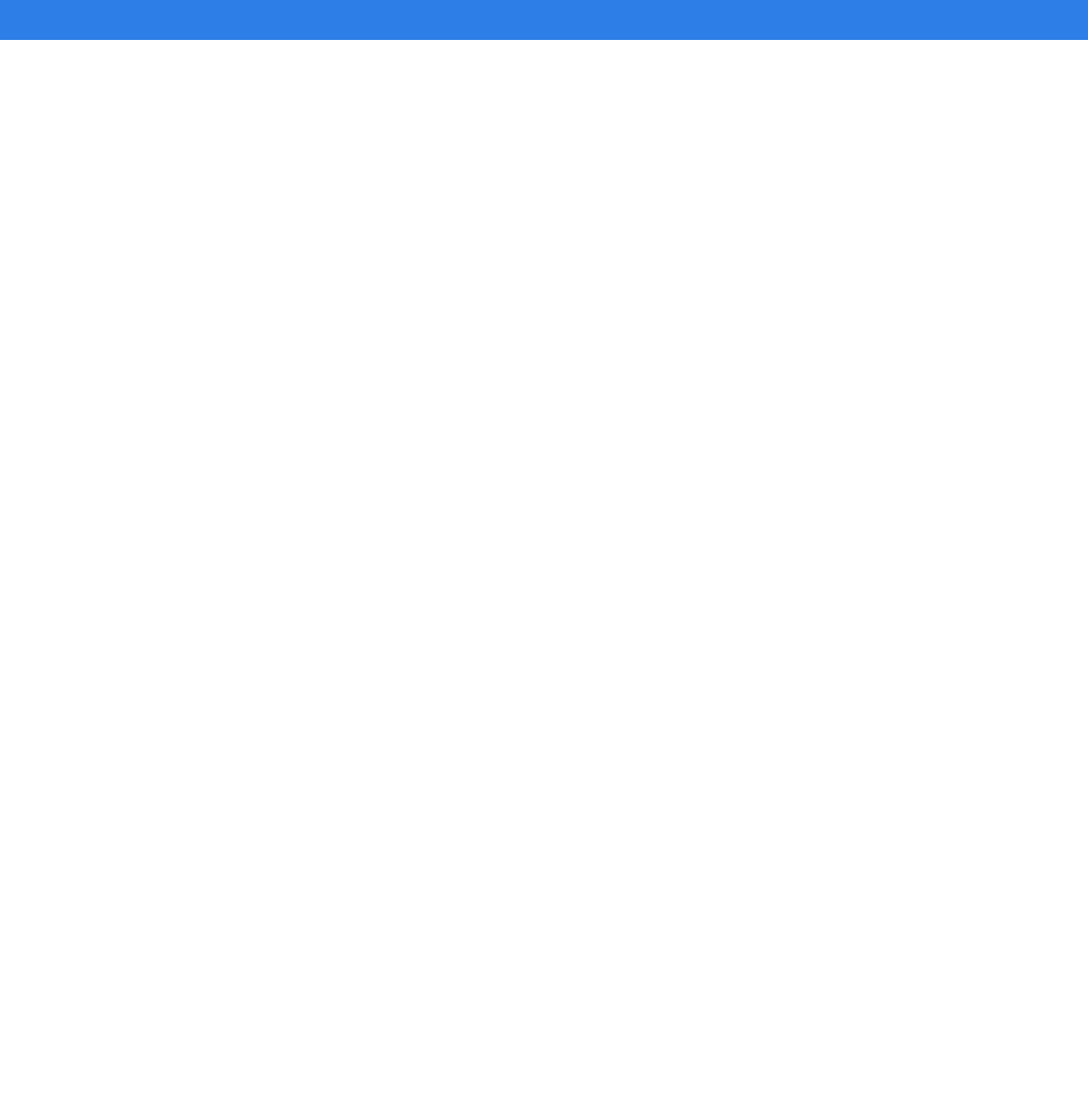
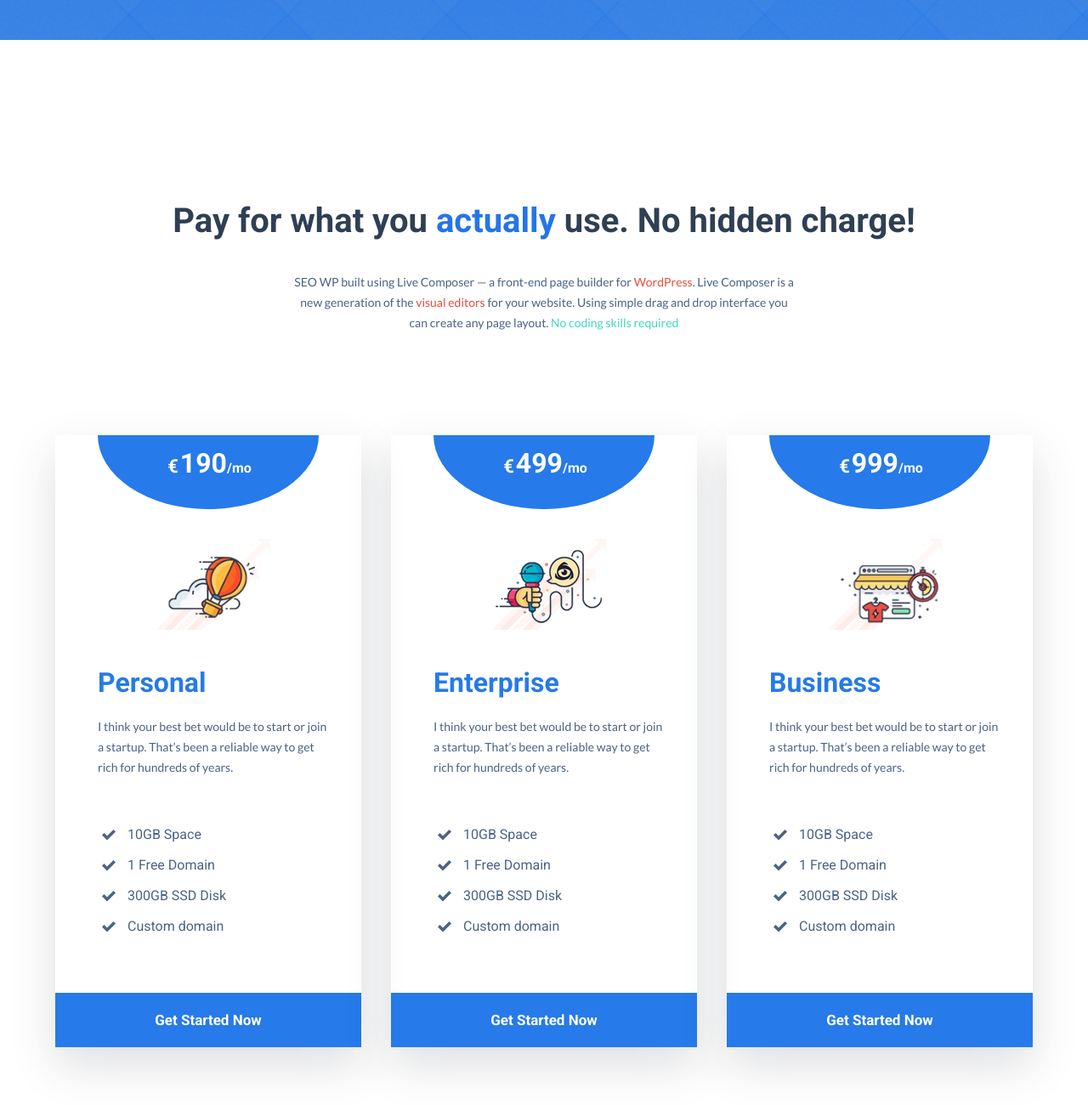
Before and after one commit to vladyslavmaistruk/web-hosting, a website: page index.html in a window 1280 px wide. Shown: the part 870-2170 px from the top of the page at 85% size. Before the commit the page ends 917 px from the top, so only its background shows below. Drawn offline with nearby package versions, Linux system fonts and the light colour scheme; files whose address does not match are found by name.

Commit message:
section offer

```diff
--- /dev/null
+++ b/css/blocks/offer.css
@@ -0,0 +1,116 @@
+.offer{
+    padding: 155px 0 120px;
+}
+.offer__top{
+
+}
+.offer__top-title{
+    font-family: 'Roboto', sans-serif;
+    font-size: 40px;
+    line-height: 50px;
+    color: #2f3f54;
+    text-align: center;
+}
+.offer__top-title span{
+    color: #2575e7;
+}
+.offer__top-text{
+    text-align: center;
+    max-width: 594px;
+    margin: 35px auto 0;
+}
+.offer__top-text a{
+    color: #e74c3c;
+}
+.offer__top-text span{
+    color: #42d6c1;
+}
+.offer__items{
+    display: flex;
+    justify-content: space-between;
+    margin-top: 120px;
+}
+.offer__item{
+    max-width: 360px;
+    padding: 0 40px 60px 50px;
+    box-shadow: 0 21px 49px 1px rgba(41, 44, 61, 0.15);
+    position: relative;
+}
+.offer__item-price{
+    max-width: 260px;
+    padding: 25px 75px 40px 80px;
+    background-color: #267ae9;
+    text-align: center;
+    border-radius: 0 0 50% 50% / 0 0 100% 100%;
+    color: #fff;
+    font-family: 'Roboto', sans-serif;
+    font-size: 32px;
+    font-weight: 700;
+    line-height: 16px;
+}
+.offer__item-price span{
+    display: inline-block;
+    margin-right: 2px;
+    font-size: 22px;
+    line-height: 16px;
+}
+.offer__item-price span + span{
+    font-size: 16px;
+    line-height: 16px;
+}
+.offer__item-image{
+    margin-top: 35px;
+    text-align: center;
+}
+.offer__item-image img{
+    width: 135px;
+    height: 107px;
+}
+.offer__item-name{
+    font-family: 'Roboto', sans-serif;
+    font-weight: 700;
+    font-size: 32px;
+    line-height: 40px;
+    color: #267ae9;
+    margin-top: 35px;
+}
+.offer__item-description{
+    margin-top: 20px;
+}
+.offer__item-list{
+    margin: 55px 0 70px;
+}
+.offer__item-list li{
+    font-family: 'Roboto', sans-serif;
+    font-size: 16px;
+    margin-left: 35px;
+    position: relative;
+}
+.offer__item-list li + li{
+    margin-top: 12px;
+}
+.offer__item-list li::before{
+    font-family: 'icomoon';
+    content: '\ea10';
+    height: 14px;
+    position: absolute;
+    left: -30px;
+    bottom: 10px;
+
+}
+.offer__item-btn{
+    display: block;
+    background-color: #267ae9;
+    min-height: 60px;
+    max-width: 360px;
+    width: 100%;
+    text-align: center;
+    padding: 20px 10px;
+    font-family: 'Roboto', sans-serif;
+    font-size: 17px;
+    font-weight: 700;
+    color: #fff;
+    position: absolute;
+    left: 0;
+    bottom: 0;
+}
--- a/css/blocks/top.css
+++ b/css/blocks/top.css
@@ -1,5 +1,6 @@
 .top{
-    background-color: #2e7ee7;
+    background: url("../../images/top_background.jpg") no-repeat center;
+    /*background-color: #2e7ee7;*/
     padding-top: 150px;
     padding-bottom: 180px;
 }
@@ -119,7 +120,7 @@
     height: 54px;
     position: absolute;
     top:18px;
-    left: 0px;
+    left: 0;
 }
 .top-images__circle-period{
     text-align: right;
--- a/css/core.css
+++ b/css/core.css
@@ -11,6 +11,7 @@ body {
     font-family: 'Lato', sans-serif;
     line-height: 24px;
     font-size: 14px;
+    color: #4a6385;
 }
 a {
     text-decoration: none;
--- a/css/style.css
+++ b/css/style.css
@@ -3,4 +3,5 @@
 @import url("./fonts.css");
 @import url("./blocks/header.css");
 @import url("./blocks/top.css");
+@import url("./blocks/offer.css");
 @import url("./media.css");
--- a/index.html
+++ b/index.html
@@ -70,6 +70,89 @@
       </div>
     </div>
   </section>
+  <section class="offer">
+    <div class="container">
+      <div class="offer__top">
+        <h2 class="offer__top-title">
+          Pay for what you <span>actually</span> use. No hidden charge!
+        </h2>
+        <div class="offer__top-text">
+          SEO WP built using Live Composer — a front-end page builder for <a href="#">WordPress</a>. Live Composer is a new generation of the <a href="#">visual editors</a> for your website. Using simple drag and drop interface you can create any page layout. <span>No coding skills required</span>
+        </div>
+      </div>
+      <div class="offer__items">
+        <div class="offer__item">
+          <div class="offer__item-price">
+            <span>€</span>190<span>/mo</span>
+          </div>
+          <div class="offer__item-image">
+            <img src="./images/offer_personal.png" alt="Personal-img">
+          </div>
+          <div class="offer__item-name">
+            Personal
+          </div>
+          <div class="offer__item-description">
+            I think your best bet would be to start or join a startup. That’s been a reliable way to get rich for hundreds of years.
+          </div>
+          <ul class="offer__item-list">
+            <li>10GB Space</li>
+            <li>1 Free Domain</li>
+            <li>300GB SSD Disk</li>
+            <li>Custom domain</li>
+          </ul>
+          <a class="offer__item-btn" href="#">
+            Get Started Now
+          </a>
+        </div>
+        <div class="offer__item">
+          <div class="offer__item-price">
+            <span>€</span>499<span>/mo</span>
+          </div>
+          <div class="offer__item-image">
+            <img src="./images/offer_enterprise.png" alt="Enterprise-img">
+          </div>
+          <div class="offer__item-name">
+            Enterprise
+          </div>
+          <div class="offer__item-description">
+            I think your best bet would be to start or join a startup. That’s been a reliable way to get rich for hundreds of years.
+          </div>
+          <ul class="offer__item-list">
+            <li>10GB Space</li>
+            <li>1 Free Domain</li>
+            <li>300GB SSD Disk</li>
+            <li>Custom domain</li>
+          </ul>
+          <a class="offer__item-btn" href="#">
+            Get Started Now
+          </a>
+        </div>
+        <div class="offer__item">
+          <div class="offer__item-price">
+            <span>€</span>999<span>/mo</span>
+          </div>
+          <div class="offer__item-image">
+            <img src="./images/offer_business.png" alt="Business-img">
+          </div>
+          <div class="offer__item-name">
+            Business
+          </div>
+          <div class="offer__item-description">
+            I think your best bet would be to start or join a startup. That’s been a reliable way to get rich for hundreds of years.
+          </div>
+          <ul class="offer__item-list">
+            <li>10GB Space</li>
+            <li>1 Free Domain</li>
+            <li>300GB SSD Disk</li>
+            <li>Custom domain</li>
+          </ul>
+          <a class="offer__item-btn" href="#">
+            Get Started Now
+          </a>
+        </div>
+      </div>
+    </div>
+  </section>
 
 
 
```
Also changed, not shown: images/offer_business.png (added), images/offer_enterprise.png (added), images/offer_personal.png (added), images/top_background.jpg (added).
